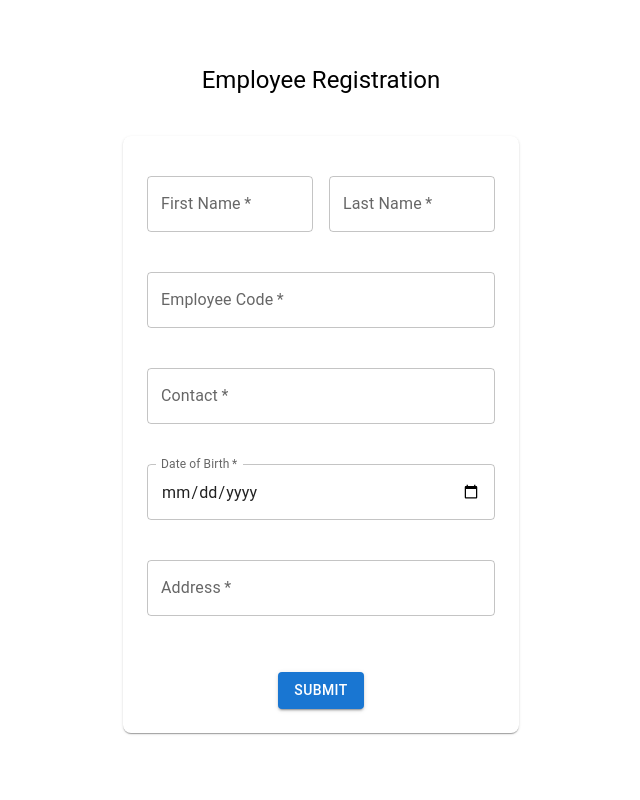
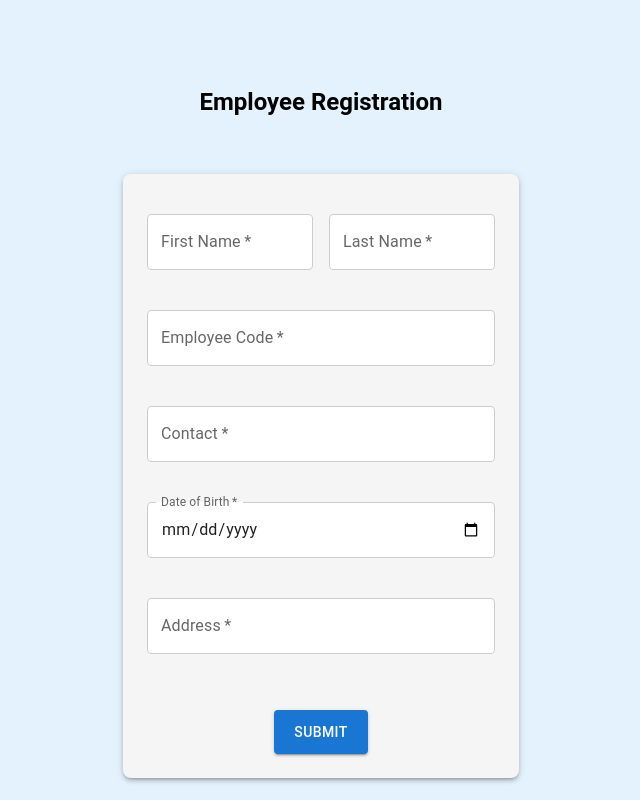
Before and after one commit to praks0208/Employee-Form-using-React-TypeScript, a React (Create React App) app: page / in a window 1280 px wide. Shown: the whole page, without its empty margins (319-959 px from the left). Built offline with nearby package versions, Linux system fonts and the light colour scheme.

Commit message:
Styling the whole app

```diff
--- a/src/App.tsx
+++ b/src/App.tsx
@@ -2,13 +2,22 @@ import React from "react";
 import EmployeeForm from "./components/EmployeeForm";
 import EmployeeFormValidation from "./components/EmployeeFormValidation";
 import EmployeeFormStyled from "./components/EmployeeFormStyled";
+import { Box } from "@mui/material";
 const App: React.FC = () => {
   return (
-    <div>
-      <EmployeeFormStyled />
-      {/* <EmployeeForm /> */}
-      {/* <EmployeeFormValidation /> */}
-    </div>
+    <Box
+    sx={{
+      bgcolor: "#e3f2fd",
+      minHeight: "100vh",
+      display: "flex",
+      justifyContent: "center",
+      alignItems: "center",
+    }}
+  >
+    <EmployeeFormStyled />
+    {/* <EmployeeForm /> */}
+    {/* <EmployeeFormValidation /> */}
+  </Box>
   );
 };
 
--- a/src/components/EmployeeFormStyled.tsx
+++ b/src/components/EmployeeFormStyled.tsx
@@ -6,8 +6,27 @@ import {
   Container,
   Box,
   Grid,
+  ThemeProvider,
+  createTheme,
 } from "@mui/material";
 import axios from "axios";
+
+const theme = createTheme({
+  palette: {
+    primary: {
+      main: "#1976d2", // Primary color
+    },
+    secondary: {
+      main: "#dc004e", // Secondary color
+    },
+  },
+  typography: {
+    fontFamily: '"Roboto", "Helvetica", "Arial", sans-serif',
+    h5: {
+      fontWeight: 600,
+    },
+  },
+});
 
 interface EmployeeFormState {
   firstName: string;
@@ -53,6 +72,7 @@ const EmployeeFormStyled: React.FC = () => {
     const namePattern = /^[A-Za-z]+$/;
     const employeeCodePattern = /^\d{4}$/;
     const contactPattern = /^\d{10}$/;
+    const addressPattern = /^[A-Za-z]+$/;
 
     if (!namePattern.test(formData.firstName)) {
       newErrors.firstName = "First name should contain only letters";
@@ -74,8 +94,9 @@ const EmployeeFormStyled: React.FC = () => {
       newErrors.dob = "Date of birth should not be null";
     }
 
-    if (!formData.address) {
-      newErrors.address = "Address should not be empty";
+    if (!formData.address || !addressPattern.test(formData.address)) {
+      newErrors.address =
+        "Address should not be empty and must contain text only";
     }
 
     setErrors(newErrors);
@@ -106,7 +127,12 @@ const EmployeeFormStyled: React.FC = () => {
   };
 
   return (
-    <Container component="main" maxWidth="xs">
+    <ThemeProvider theme={theme}>
+      <Container
+        component="main"
+        maxWidth="xs"
+        sx={{ padding: 2 }}
+      >
         <Box
           sx={{
             marginTop: 8,
@@ -115,10 +141,20 @@ const EmployeeFormStyled: React.FC = () => {
             alignItems: "center",
           }}
         >
-        <Typography component="h1" variant="h5">
+          <Typography component="h1" variant="h5" sx={{ mb: 2 }}>
             Employee Registration
           </Typography>
-        <Box component="form" onSubmit={handleSubmit} sx={{ mt: 5, p: 3, bgcolor: 'background.paper', borderRadius: 2, boxShadow: 1 }}>
+          <Box
+            component="form"
+            onSubmit={handleSubmit}
+            sx={{
+              mt: 5,
+              p: 3,
+              bgcolor: "#f5f5f5", // Light background color for the form
+              borderRadius: 2,
+              boxShadow: 3,
+            }}
+          >
             <Grid container spacing={2}>
               <Grid item xs={12} sm={6}>
                 <TextField
@@ -131,6 +167,15 @@ const EmployeeFormStyled: React.FC = () => {
                   required
                   error={!!errors.firstName}
                   helperText={errors.firstName}
+                  sx={{
+                    bgcolor: "#fff", // White background for input
+                    borderRadius: 1,
+                    "& .MuiOutlinedInput-root": {
+                      "& fieldset": {
+                        borderColor: errors.firstName ? "red" : "#ccc", // Red border on error
+                      },
+                    },
+                  }}
                 />
               </Grid>
               <Grid item xs={12} sm={6}>
@@ -144,6 +189,15 @@ const EmployeeFormStyled: React.FC = () => {
                   required
                   error={!!errors.lastName}
                   helperText={errors.lastName}
+                  sx={{
+                    bgcolor: "#fff",
+                    borderRadius: 1,
+                    "& .MuiOutlinedInput-root": {
+                      "& fieldset": {
+                        borderColor: errors.lastName ? "red" : "#ccc",
+                      },
+                    },
+                  }}
                 />
               </Grid>
               <Grid item xs={12}>
@@ -157,6 +211,15 @@ const EmployeeFormStyled: React.FC = () => {
                   required
                   error={!!errors.employeeCode}
                   helperText={errors.employeeCode}
+                  sx={{
+                    bgcolor: "#fff",
+                    borderRadius: 1,
+                    "& .MuiOutlinedInput-root": {
+                      "& fieldset": {
+                        borderColor: errors.employeeCode ? "red" : "#ccc",
+                      },
+                    },
+                  }}
                 />
               </Grid>
               <Grid item xs={12}>
@@ -170,6 +233,15 @@ const EmployeeFormStyled: React.FC = () => {
                   required
                   error={!!errors.contact}
                   helperText={errors.contact}
+                  sx={{
+                    bgcolor: "#fff",
+                    borderRadius: 1,
+                    "& .MuiOutlinedInput-root": {
+                      "& fieldset": {
+                        borderColor: errors.contact ? "red" : "#ccc",
+                      },
+                    },
+                  }}
                 />
               </Grid>
               <Grid item xs={12}>
@@ -185,6 +257,15 @@ const EmployeeFormStyled: React.FC = () => {
                   required
                   error={!!errors.dob}
                   helperText={errors.dob}
+                  sx={{
+                    bgcolor: "#fff",
+                    borderRadius: 1,
+                    "& .MuiOutlinedInput-root": {
+                      "& fieldset": {
+                        borderColor: errors.dob ? "red" : "#ccc",
+                      },
+                    },
+                  }}
                 />
               </Grid>
               <Grid item xs={12}>
@@ -198,15 +279,24 @@ const EmployeeFormStyled: React.FC = () => {
                   required
                   error={!!errors.address}
                   helperText={errors.address}
+                  sx={{
+                    bgcolor: "#fff",
+                    borderRadius: 1,
+                    "& .MuiOutlinedInput-root": {
+                      "& fieldset": {
+                        borderColor: errors.address ? "red" : "#ccc",
+                      },
+                    },
+                  }}
                 />
               </Grid>
             </Grid>
-          <Box display="flex" justifyContent="center" sx={{mt:3}}>
+            <Box display="flex" justifyContent="center" sx={{ mt: 3 }}>
               <Button
                 type="submit"
                 variant="contained"
                 color="primary"
-            sx={{ mt: 3 }}
+                sx={{ mt: 3, padding: "10px 20px" }} // Custom padding for button
               >
                 Submit
               </Button>
@@ -214,6 +304,7 @@ const EmployeeFormStyled: React.FC = () => {
           </Box>
         </Box>
       </Container>
+    </ThemeProvider>
   );
 };
 
```
Lines whose indentation alone changed are shown as unchanged.
